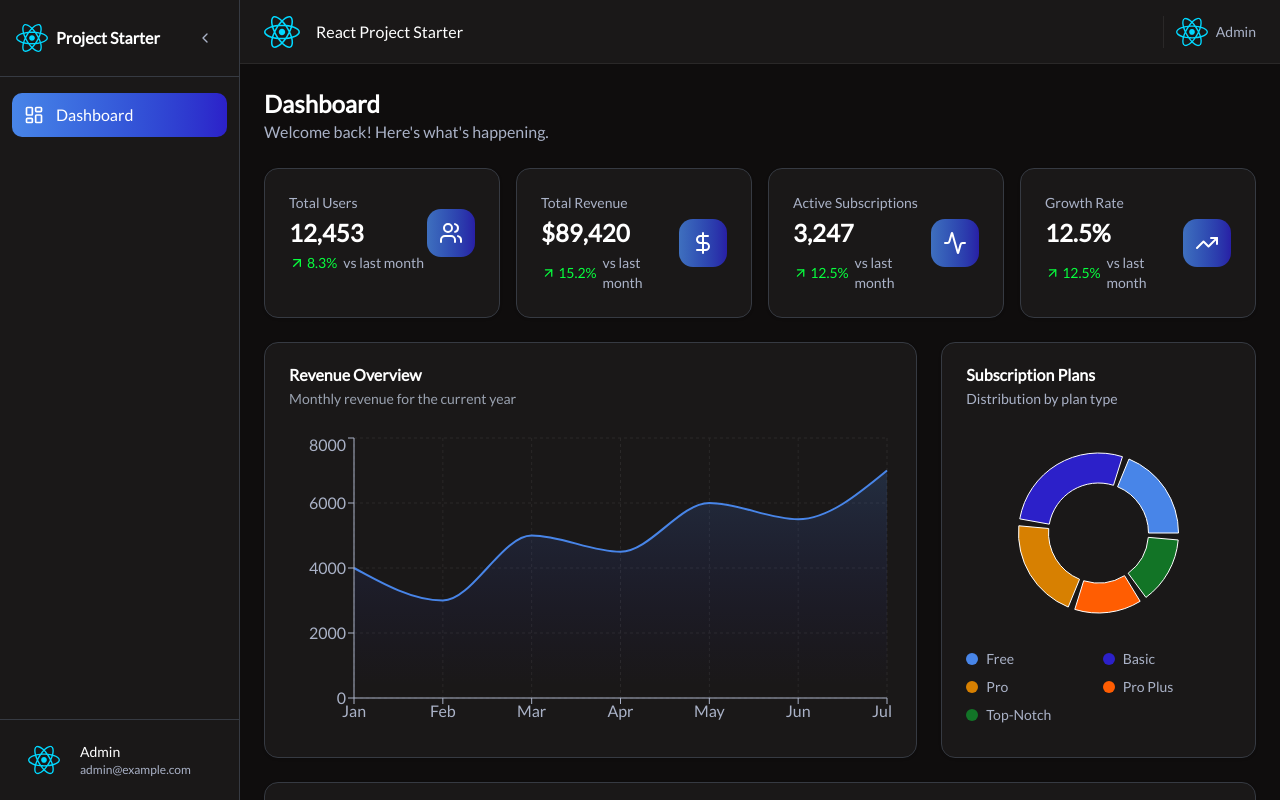
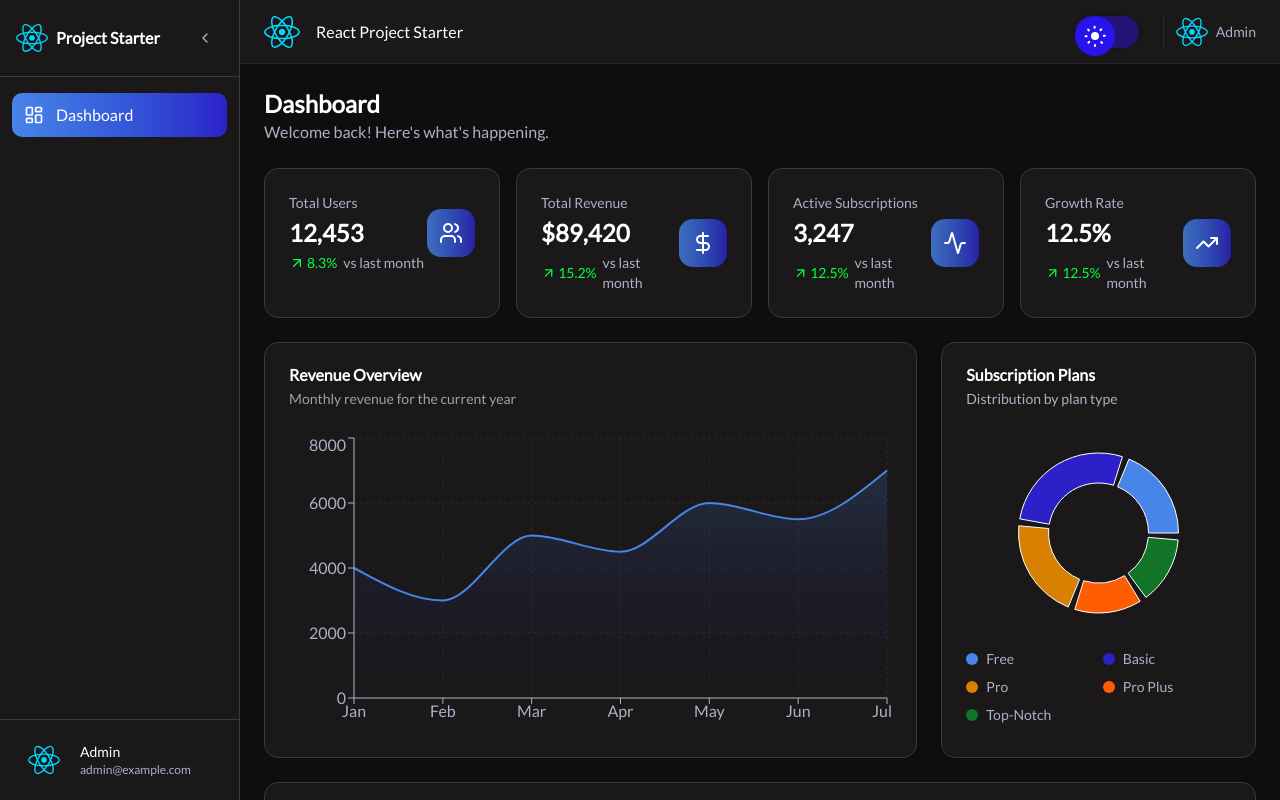
Before and after one commit to Huzaifa-Solutions/React-Boilerplate, a React (Vite) app: page /dashboard in a window 1280 px wide. Built offline with nearby package versions, Linux system fonts and the light colour scheme.

Commit message:
Add theme context and toggle component for dark/light mode support

```diff
--- a/src/components/AdminLayout/index.jsx
+++ b/src/components/AdminLayout/index.jsx
@@ -7,6 +7,7 @@ import { Avatar, AvatarFallback, AvatarImage } from "@/components/ui/avatar";
 import { Sheet, SheetContent } from "@/components/ui/sheet";
 import { ReactLogo } from "../../assets/svgs";
 import SidebarContent from "./sidebarContent";
+import ThemeToggle from "@/components/ui/switchTheme";
 
 const AdminLayout = () => {
   const [collapsed, setCollapsed] = useState(false);
@@ -52,6 +53,7 @@ const AdminLayout = () => {
           </div>
 
           <div className="flex items-center gap-3">
+            <ThemeToggle />
             <div className="hidden sm:flex items-center gap-2 pl-3 border-l border-[#2a2828]">
               <Avatar className="w-8 h-8">
                 <AvatarImage src={ReactLogo} />
--- /dev/null
+++ b/src/components/ui/switchTheme.jsx
@@ -0,0 +1,150 @@
+import { useTheme } from "../../context/theme/useTheme";
+
+const ThemeToggle = () => {
+  const { theme, toggleTheme } = useTheme();
+
+  return (
+    <>
+      <div className="flex items-center">
+        <label
+          htmlFor="theme"
+          className="flex items-center select-none tap-transparent cursor-pointer"
+        >
+          <span className="relative mx-3">
+            {/* Toggle Input */}
+            <input
+              id="theme"
+              className="peer relative z-10 block w-16 h-8 appearance-none rounded-[25%/50%] transition-all duration-300 ease-in-out cursor-pointer
+              bg-[hsl(249,73%,27%)] shadow-[0_0_0_0.125em_rgba(0,0,0,0.1)]
+              before:block before:w-10 before:h-10 before:rounded-full before:transition-all before:duration-300 before:content-['']
+              before:bg-[hsl(245,84%,50%)]
+              checked:bg-[hsl(100,2%,70%)]
+              checked:before:bg-[hsl(62,86%,49%)] checked:before:translate-x-12
+              focus:shadow-[0_0_0_0.125em_rgba(0,0,0,0.1)] focus:outline-none
+              focus-visible:shadow-[0_0_0_0.125em_rgba(0,0,0,0.3)]"
+              type="checkbox"
+              role="switch"
+              name="theme"
+              checked={theme === "dark"}
+              onChange={toggleTheme}
+            />
+
+            {/* Full screen fill */}
+            <span className="fixed inset-0 h-full block bg-white mix-blend-difference -translate-x-full transition-transform duration-300 peer-checked:translate-x-0 pointer-events-none" />
+
+            {/* Icon container - sun/moon */}
+            <span className="absolute top-2 left-2 block w-6 h-6 z-10 transition-transform duration-300 peer-checked:translate-x-12 pointer-events-none">
+              {/* Moon/Sun center part */}
+              <span className="sun-moon-center" />
+
+              {/* Sun rays (8 parts) */}
+              {[0, 45, 90, 135, 180, 225, 270, 315].map((angle, index) => (
+                <span
+                  key={index}
+                  className={`sun-ray sun-ray-${index + 1}`}
+                  style={{ "--rotation": `${angle}deg` }}
+                />
+              ))}
+            </span>
+          </span>
+        </label>
+      </div>
+
+      <style>{`
+        .tap-transparent {
+          -webkit-tap-highlight-color: transparent;
+        }
+
+        .sun-moon-center {
+          position: absolute;
+          top: calc(50% - 0.5em);
+          left: calc(50% - 0.5em);
+          width: 1em;
+          height: 1em;
+          border-radius: 50%;
+          box-shadow: 0.4em -0.4em 0 0.5em hsl(0, 0%, 100%) inset;
+          transform: scale(0.5);
+          transition:
+            box-shadow 0.3s ease-in-out,
+            opacity 0.3s ease-in-out,
+            transform 0.3s ease-in-out;
+        }
+
+        input:checked ~ span .sun-moon-center {
+          box-shadow: 0.2em -0.2em 0 0.2em hsl(0, 0%, 100%) inset;
+          transform: scale(1) translate(0.2em, 0.2em);
+        }
+
+        .sun-ray {
+          position: absolute;
+          top: 50%;
+          left: calc(50% - 0.05em);
+          width: 0.1em;
+          height: 0.2em;
+          background-color: hsl(0, 0%, 100%);
+          border-radius: 0.05em;
+          transform-origin: 50% 0;
+          transition:
+            opacity 0.3s ease-in-out,
+            transform 0.3s ease-in-out;
+        }
+
+        .sun-ray-1 {
+          transform: rotate(0deg) translateY(0.5em);
+        }
+        .sun-ray-2 {
+          transform: rotate(45deg) translateY(0.45em);
+        }
+        .sun-ray-3 {
+          transform: rotate(90deg) translateY(0.45em);
+        }
+        .sun-ray-4 {
+          transform: rotate(135deg) translateY(0.45em);
+        }
+        .sun-ray-5 {
+          transform: rotate(180deg) translateY(0.45em);
+        }
+        .sun-ray-6 {
+          transform: rotate(225deg) translateY(0.45em);
+        }
+        .sun-ray-7 {
+          transform: rotate(270deg) translateY(0.5em);
+        }
+        .sun-ray-8 {
+          transform: rotate(315deg) translateY(0.5em);
+        }
+
+        input:checked ~ span .sun-ray {
+          opacity: 0;
+        }
+
+        input:checked ~ span .sun-ray-1 {
+          transform: rotate(45deg) translateY(0.8em);
+        }
+        input:checked ~ span .sun-ray-2 {
+          transform: rotate(90deg) translateY(0.8em);
+        }
+        input:checked ~ span .sun-ray-3 {
+          transform: rotate(135deg) translateY(0.8em);
+        }
+        input:checked ~ span .sun-ray-4 {
+          transform: rotate(180deg) translateY(0.8em);
+        }
+        input:checked ~ span .sun-ray-5 {
+          transform: rotate(225deg) translateY(0.8em);
+        }
+        input:checked ~ span .sun-ray-6 {
+          transform: rotate(270deg) translateY(0.8em);
+        }
+        input:checked ~ span .sun-ray-7 {
+          transform: rotate(315deg) translateY(0.8em);
+        }
+        input:checked ~ span .sun-ray-8 {
+          transform: rotate(360deg) translateY(0.8em);
+        }
+      `}</style>
+    </>
+  );
+};
+
+export default ThemeToggle;
--- /dev/null
+++ b/src/context/theme/themeContext.jsx
@@ -0,0 +1,27 @@
+import { createContext, useEffect, useState } from "react";
+
+export const ThemeContext = createContext();
+
+export const ThemeProvider = ({ children }) => {
+  const [theme, setTheme] = useState("light");
+
+  const toggleTheme = () => {
+    setTheme((prevTheme) => (prevTheme === "light" ? "dark" : "light"));
+  };
+
+  useEffect(() => {
+    const root = window.document.documentElement;
+
+    if (theme === "dark") {
+      root.classList.add("dark");
+    } else {
+      root.classList.remove("dark");
+    }
+  }, [theme]);
+
+  return (
+    <ThemeContext.Provider value={{ theme, toggleTheme }}>
+      {children}
+    </ThemeContext.Provider>
+  );
+};
--- /dev/null
+++ b/src/context/theme/useTheme.jsx
@@ -0,0 +1,6 @@
+import { useContext } from "react";
+import { ThemeContext } from "./themeContext";
+
+export const useTheme = () => {
+  return useContext(ThemeContext);
+};
--- a/src/main.jsx
+++ b/src/main.jsx
@@ -3,6 +3,7 @@ import { createRoot } from "react-dom/client";
 import "./index.css";
 import App from "./App.jsx";
 import setupLocatorUI from "@locator/runtime";
+import { ThemeProvider } from "./context/theme/themeContext.jsx";
 
 if (import.meta.env.DEV) {
   setupLocatorUI();
@@ -10,6 +11,8 @@ if (import.meta.env.DEV) {
 
 createRoot(document.getElementById("root")).render(
   <StrictMode>
-    <App />
+    <ThemeProvider>
+      <App />
+    </ThemeProvider>
   </StrictMode>,
 );
```
